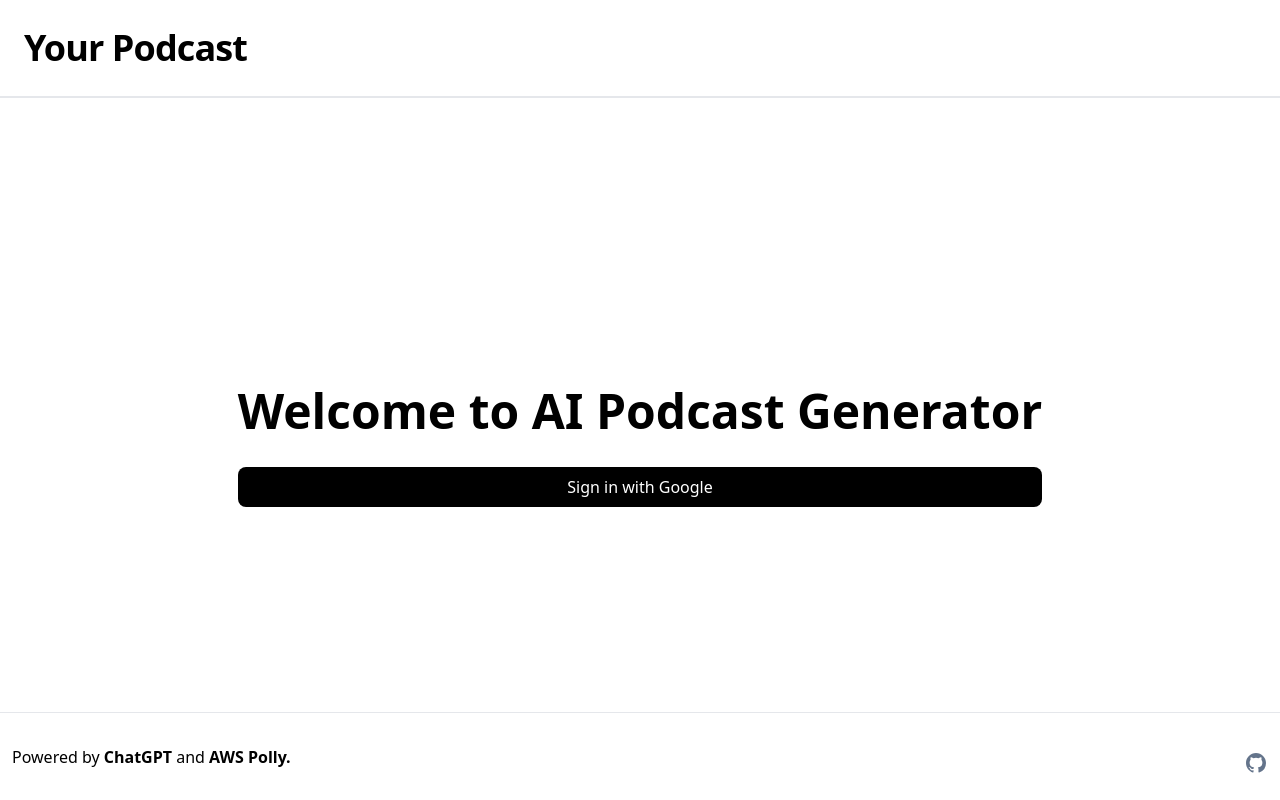
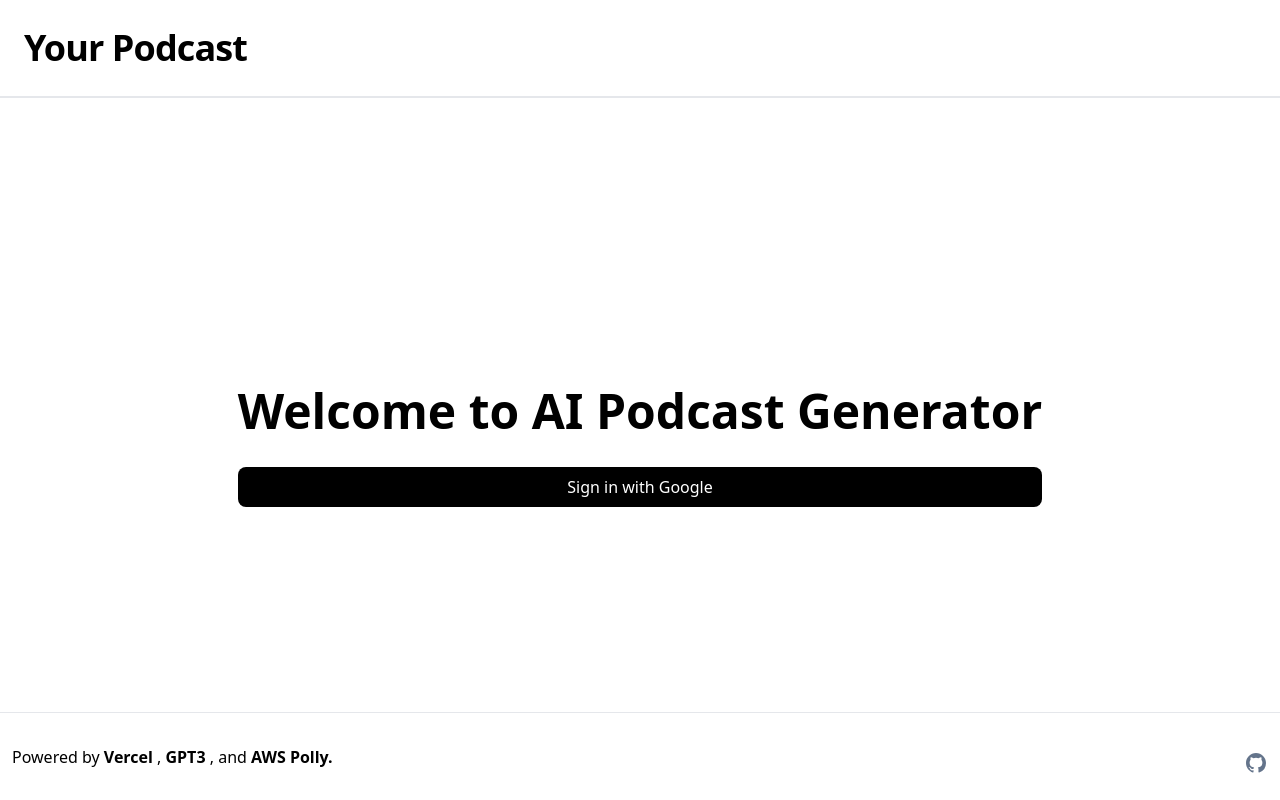
Before and after one commit to neverSettles/yourpodcast-web, a Next.js app: page / in a window 1280 px wide. Built offline with nearby package versions, Linux system fonts and the light colour scheme; no server answers.

Commit message:
Add vercel into footer

```diff
--- a/components/Footer.tsx
+++ b/components/Footer.tsx
@@ -6,13 +6,21 @@ export default function Footer() {
       <div>
       Powered by{" "}
         <a
+          href="https://vercel.com/"
+          target="_blank"
+          rel="noreferrer"
+          className="font-bold hover:underline transition underline-offset-2"
+        >
+          Vercel{" "}
+        </a>, {" "}
+        <a
           href="https://openai.com/blog/chatgpt"
           target="_blank"
           rel="noreferrer"
           className="font-bold hover:underline transition underline-offset-2"
         >
-          ChatGPT{" "}
-        </a>
+          GPT3{" "}
+        </a>, {" "}
         and{" "}
         <a
           href="https://aws.amazon.com/polly/"
```
